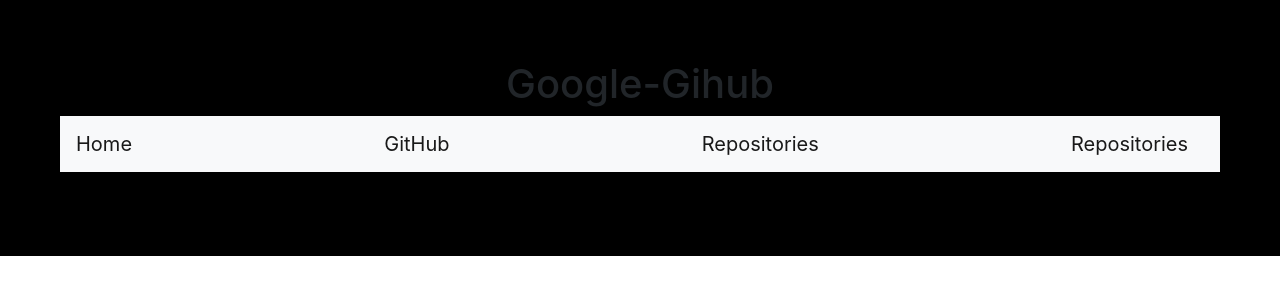
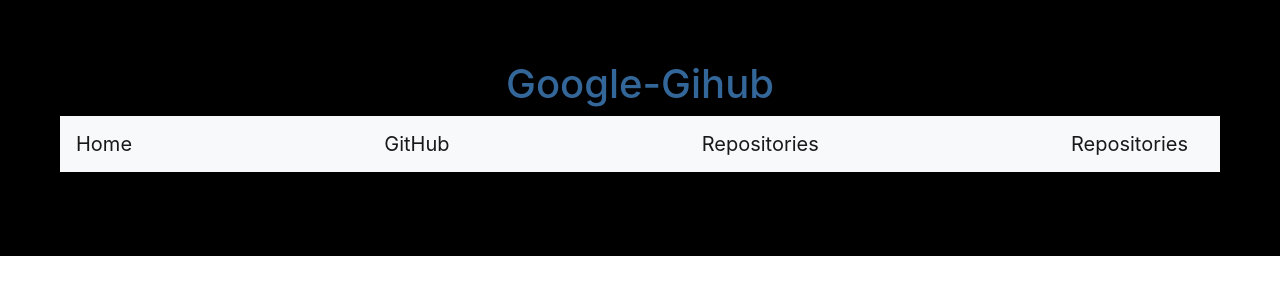
Before and after one commit to feysal-Ibrahim/Google-Github, an Angular app: page / in a window 1280 px wide. Shown: the top 300 px of the page. Built offline with nearby package versions, Linux system fonts and the light colour scheme.

Commit message:
make h1 color blue

```diff
--- a/src/app/app.component.css
+++ b/src/app/app.component.css
@@ -3,15 +3,15 @@
     padding: 60px;
 }
 
-
-/* h1 {
+h1 {
     text-align: center;
     color: #369;
-    float: left;
-    font-size: 60px;
+    /* float: left;
+    font-size: 60px; */
 }
 
-.navbar {
+
+/* .navbar {
     width: 500px;
     margin-left: 390px;
     float: right;
@@ -19,6 +19,4 @@
     font-family: sans-serif;
     font-size: 20px;
     display: inline;
-} */
-
-*/
+}  */
```
